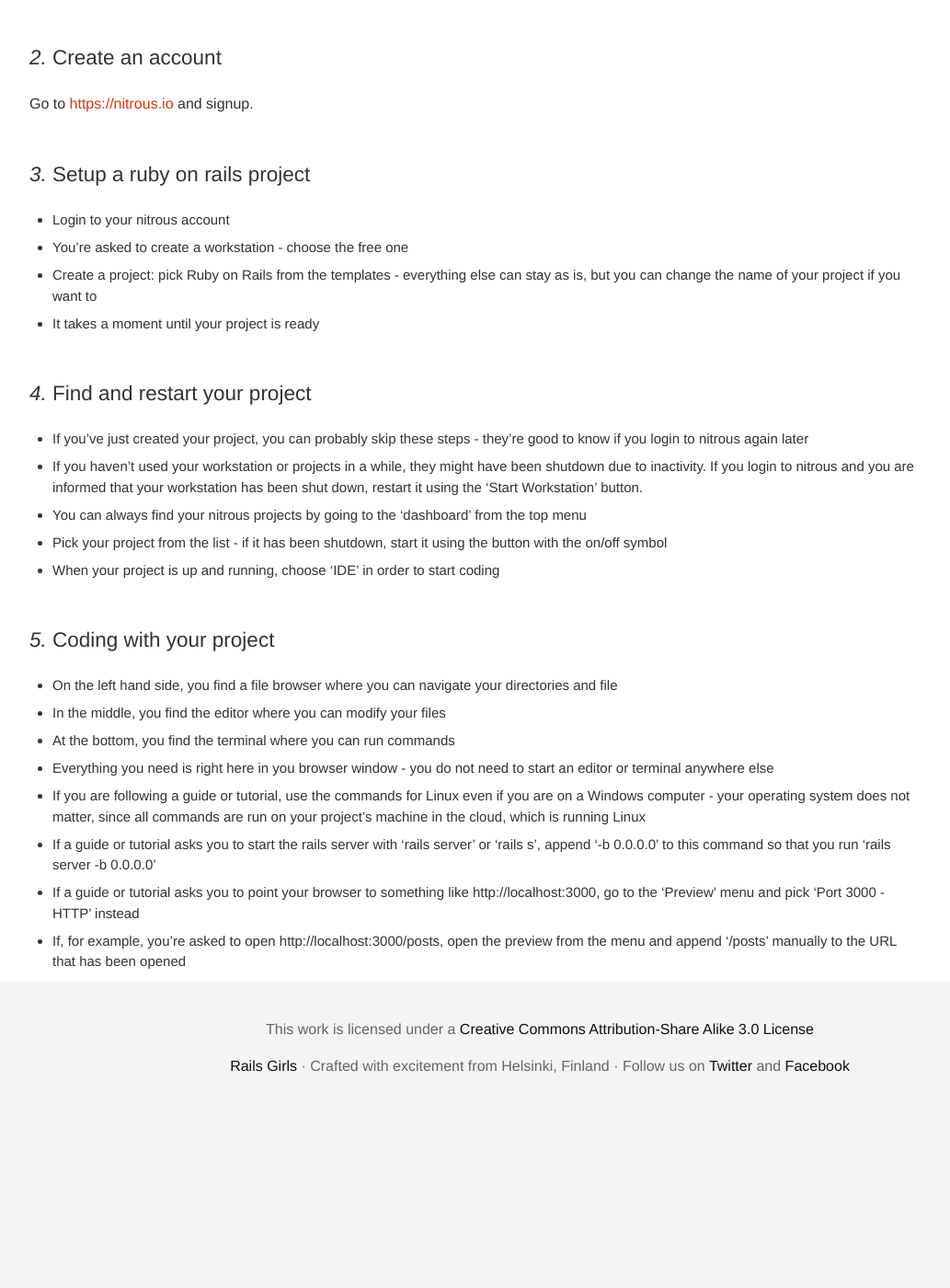
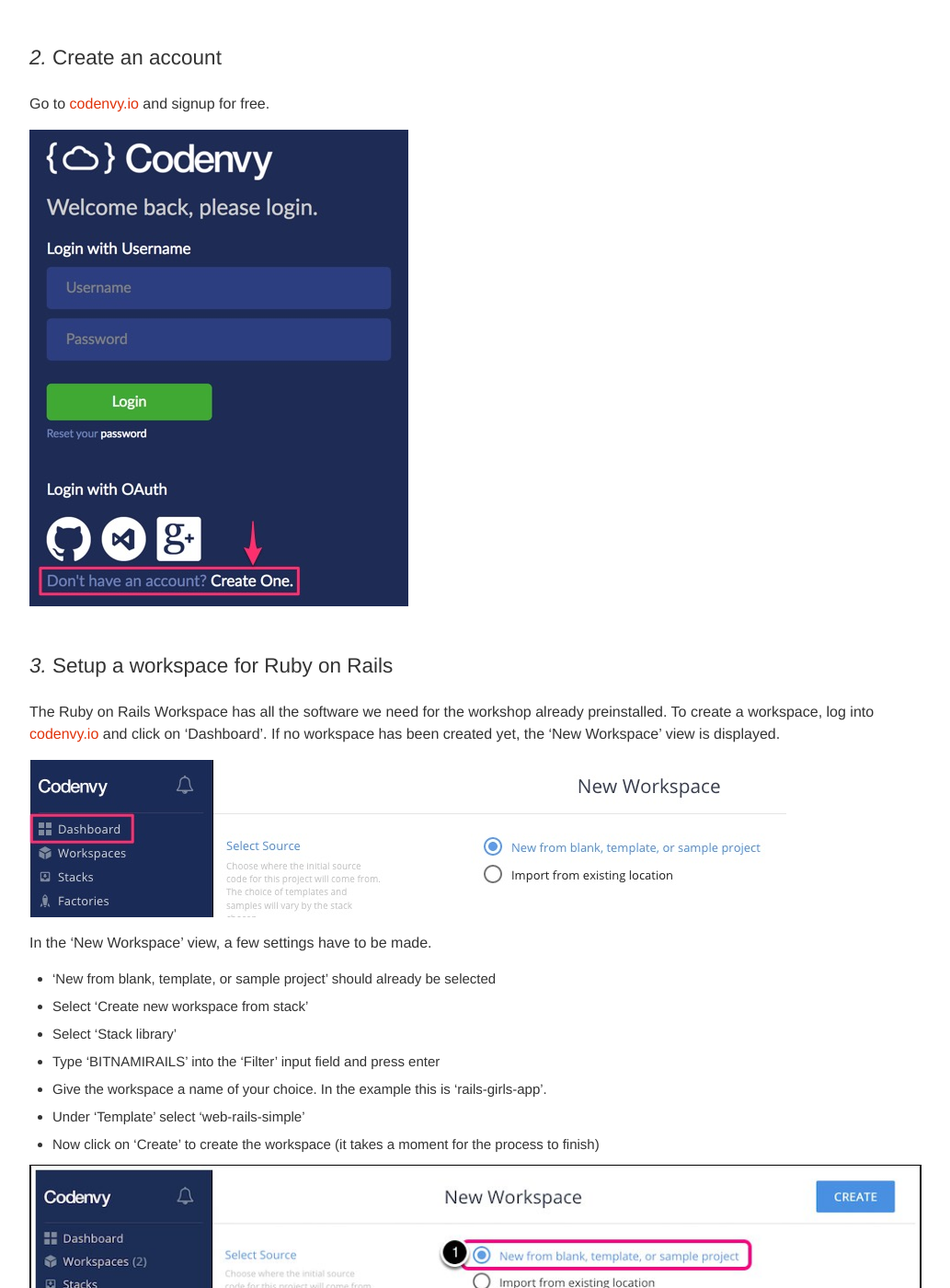
Before and after one commit to railsgirls/guides.railsgirls.com, a Jekyll site: the page built from _posts/2013-05-02-install.markdown, in a window 1280 px wide and 1400 px high, scrolled down 8104 px. Shown: the whole window at 92% size, without its empty margins (53-1086 px from the left). Built offline with Jekyll 4.4.1, drawn with Linux system fonts in a browser that asks for light colours; nearby versions of some CDN libraries; before the commit the page ends 9331 px from its top, so only the background shows below that; some of the changed text lies outside the part shown.

Commit message:
Replace nitrous with codenvy in cloudservice guide (#314)
Replace nitrous with codenvy in cloudservice guide
since nitrous.io has shut down its service

```diff
--- a/_posts/2013-05-02-install.markdown
+++ b/_posts/2013-05-02-install.markdown
@@ -310,7 +310,7 @@
 
 ## Using a Cloud Service
 
-Instead of installing Ruby on Rails and an editor on your computer, you can use a webservice for development. All you need is a browser and an internet connection. This guide explains how to get started with [nitrous.io](https://nitrous.io). If you're using a different service, they may use a different wording, but the process is usually pretty similar.
+Instead of installing Ruby on Rails and an editor on your computer, you can use a webservice for development. All you need is a browser and an internet connection. This guide explains how to get started with [codenvy.io](https://codenvy.io). If you're using a different service, they may use a different wording, but the process is usually pretty similar.
 
 ### *1.* Update your browser
 
@@ -320,20 +320,38 @@
 
 ### *2.* Create an account
 
-Go to [https://nitrous.io](https://nitrous.io/) and signup.
+Go to [codenvy.io](https://codenvy.io) and signup for free.
 
-### *3.* Setup a ruby on rails project
-* Login to your nitrous account
-* You're asked to create a workstation - choose the free one
-* Create a project: pick Ruby on Rails from the templates - everything else can stay as is, but you can change the name of your project if you want to
-* It takes a moment until your project is ready
+![](/images/codenvy/create-account.jpg)
 
-### *4.* Find and restart your project
-* If you've just created your project, you can probably skip these steps - they're good to know if you login to nitrous again later
-* If you haven't used your workstation or projects in a while, they might have been shutdown due to inactivity. If you login to nitrous and you are informed that your workstation has been shut down, restart it using the 'Start Workstation' button.
-* You can always find your nitrous projects by going to the 'dashboard' from the top menu
-* Pick your project from the list - if it has been shutdown, start it using the button with the on/off symbol
-* When your project is up and running, choose 'IDE' in order to start coding
+### *3.* Setup a workspace for Ruby on Rails
+
+The Ruby on Rails Workspace has all the software we need for the workshop already preinstalled. To create a workspace, log into [codenvy.io](https://codenvy.io) and click on 'Dashboard'. If no workspace has been created yet, the 'New Workspace' view is displayed.
+
+![](/images/codenvy/create-workspace-dashboard.jpg)
+
+In the 'New Workspace' view, a few settings have to be made.
+
+* 'New from blank, template, or sample project' should already be selected
+* Select 'Create new workspace from stack'
+* Select 'Stack library'
+* Type 'BITNAMIRAILS' into the 'Filter' input field and press enter
+* Give the workspace a name of your choice. In the example this is 'rails-girls-app'.
+* Under 'Template' select 'web-rails-simple'
+* Now click on 'Create' to create the workspace (it takes a moment for the process to finish)
+
+![](/images/codenvy/create-workspace.jpg)
+
+* Codeenvy creates a folder '/projects' during initialization, in which you can later put your code. It also creates a Rails project that we do not need. You can see it in the Project Explorer. Ignore it or delete it by right-clicking on the folder.
+
+### *4.* Find and restart your workspace
+* If you've just created your project, you can probably skip these steps - they're good to know if you login to Codenvy again later
+* If you haven't used your workspace or projects in a while, they might have been shutdown due to inactivity. You will notice an empty circle displayed next to the workspace name.
+
+![](/images/codenvy/start-workspace.jpg)
+
+* In this case simply click on the name of the workspace. It will then be restarted (which can take a while) and afterwards opened.
+* If you have restarted a workspace, you need to run the `bundle` command again in the directory of your Rails project (you will learn more about the command in the app tutorial)
 
 ### *5.* Coding with your project
 * On the left hand side, you find a file browser where you can navigate your directories and file
@@ -341,6 +359,9 @@
 * At the bottom, you find the terminal where you can run commands
 * Everything you need is right here in you browser window - you do not need to start an editor or terminal anywhere else
 * If you are following a guide or tutorial, use the commands for Linux even if you are on a Windows computer - your operating system does not matter, since all commands are run on your project's machine in the cloud, which is running Linux
-* If a guide or tutorial asks you to start the rails server with 'rails server' or 'rails s', append '-b 0.0.0.0' to this command so that you run 'rails server -b 0.0.0.0'
-* If a guide or tutorial asks you to point your browser to something like http://localhost:3000, go to the 'Preview' menu and pick 'Port 3000 - HTTP' instead
-* If, for example, you're asked to open http://localhost:3000/posts, open the preview from the menu and append '/posts' manually to the URL that has been opened
+* If a guide or tutorial asks you to start the rails server with `rails server` or `rails s`, append `-b 0.0.0.0` to this command so that you run `rails server -b 0.0.0.0`
+* If a guide or tutorial asks you to run a rails command that contains `rails` or `rake`, prepend `bundle exec` to this command, e. g. `bundle exec rake db:migrate`.
+* If a guide or tutorial asks you to point your browser to something like http://localhost:3000, follow these instructions instead:
+  * Open the 'Operations perspective' (1) in Codenvy, go to the 'Servers' tab (2) and pick the URL entry in the line starting with 'rails' (see screenshot). Instead of http://localhost:3000, call this URL in your browser.
+  ![](/images/codenvy/get-workspace-ip.jpg)
+  * If, for example, you're asked to open http://localhost:3000/posts, open the preview URL in your browser and append '/posts' to the URL.
```
Also changed, not shown: _posts/2012-04-18-app.markdown (+4 -4 lines), images/codenvy/create-account.jpg (added), images/codenvy/create-workspace-dashboard.jpg (added), images/codenvy/create-workspace.jpg (added), images/codenvy/get-workspace-ip.jpg (added), images/codenvy/start-workspace.jpg (added).
